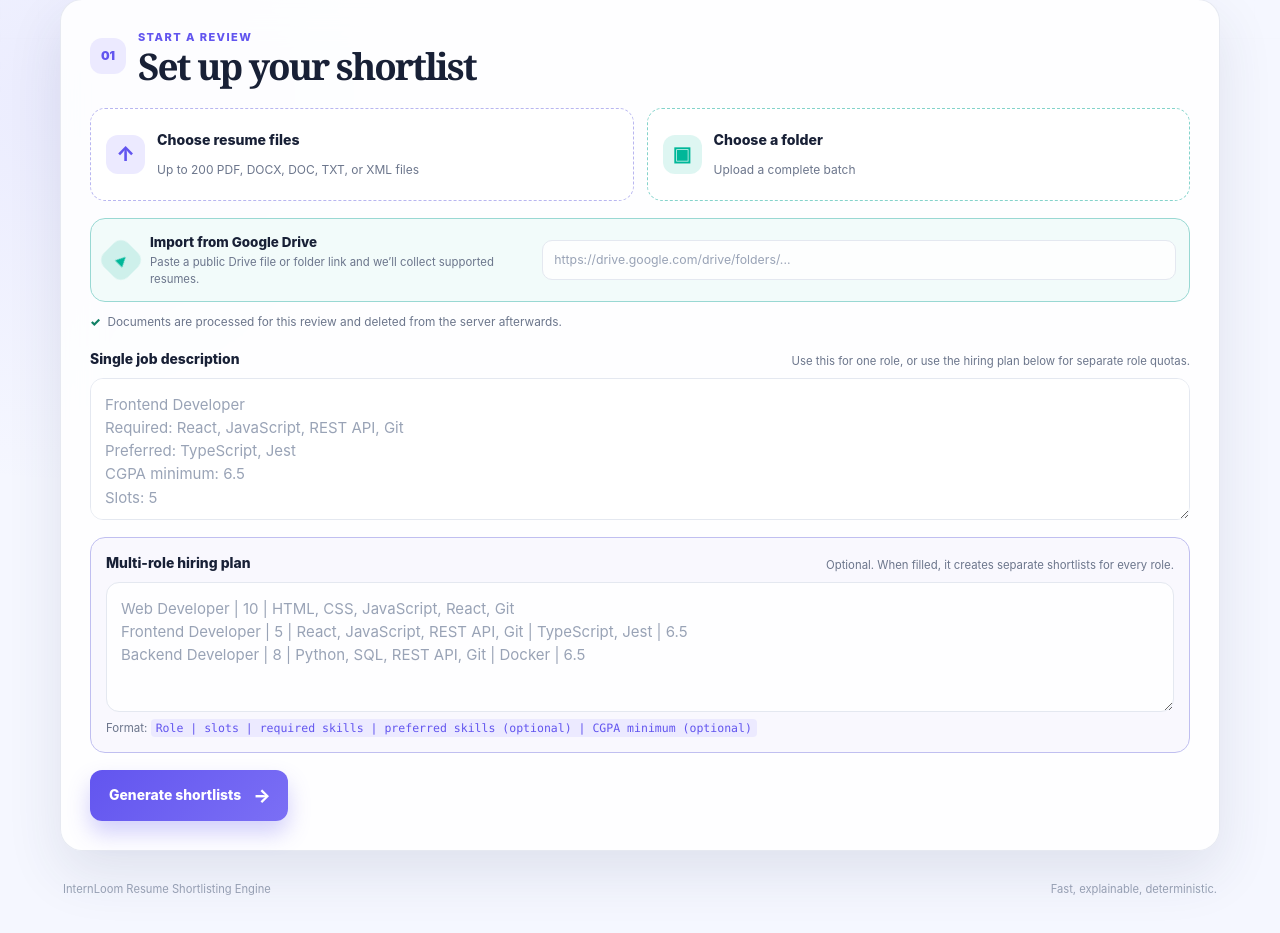
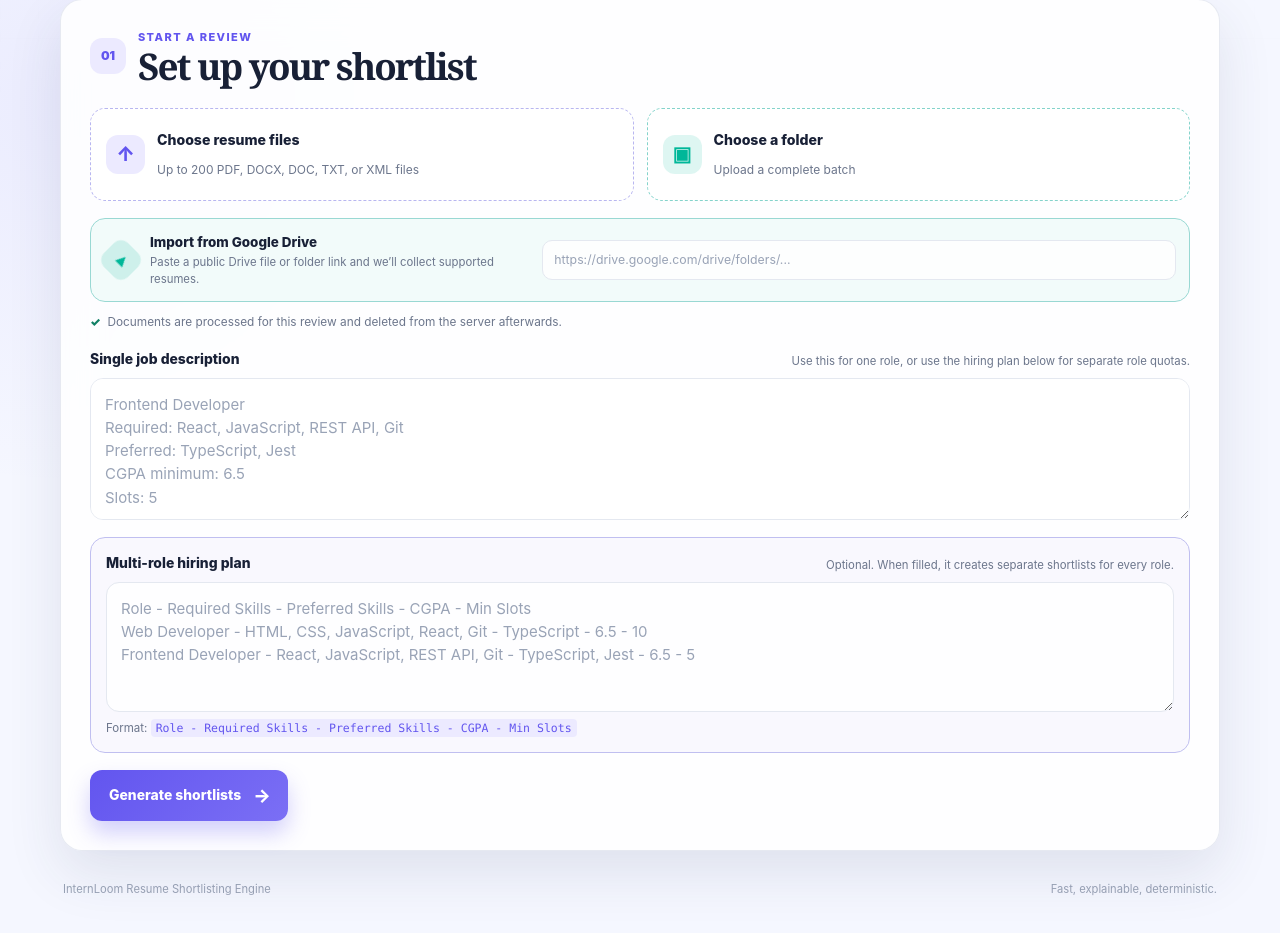
Before and after one commit to AdityaBunna07/internloom-resume-shortlisting-engine, a Flask app: page / in a window 1280 px wide. Shown: the part 494-1427 px from the top of the page. Run offline with Flask 3, Linux system fonts and the light colour scheme.

Commit message:
Accept role skills CGPA slot hiring format

```diff
--- a/app.py
+++ b/app.py
@@ -84,14 +84,20 @@ def jds_from_hiring_plan(text: str) -> list[dict]:
     plans = []
     for line_number, raw_line in enumerate(text.splitlines(), start=1):
         line = raw_line.strip()
-        if not line or line.startswith("#"):
+        if not line or line.startswith("#") or ("role" in line.lower() and "required" in line.lower() and "slot" in line.lower()):
             continue
-        parts = [part.strip() for part in line.split("|")]
-        if len(parts) < 3:
-            raise ValueError(f"Hiring plan line {line_number} must use: Role | slots | required skills.")
-        role, slot_text, required_text = parts[:3]
-        preferred_text = parts[3] if len(parts) > 3 else ""
-        cgpa_text = parts[4] if len(parts) > 4 else "0"
+        if "|" in line:
+            parts = [part.strip() for part in line.split("|")]
+            if len(parts) < 3:
+                raise ValueError(f"Hiring plan line {line_number} must use: Role | slots | required skills.")
+            role, slot_text, required_text = parts[:3]
+            preferred_text = parts[3] if len(parts) > 3 else ""
+            cgpa_text = parts[4] if len(parts) > 4 else "0"
+        else:
+            parts = [part.strip() for part in re.split(r"\s+-\s+", line)]
+            if len(parts) < 5:
+                raise ValueError(f"Hiring plan line {line_number} must use: Role - Required Skills - Preferred Skills - CGPA - Min Slots.")
+            role, required_text, preferred_text, cgpa_text, slot_text = parts[:5]
         if not role:
             raise ValueError(f"Hiring plan line {line_number} needs a role name.")
         try:
--- a/streamlit_app.py
+++ b/streamlit_app.py
@@ -109,8 +109,8 @@ single_jd = st.text_area(
 )
 hiring_plan = st.text_area(
     "Multi-role hiring plan (optional)",
-    placeholder="Web Developer | 10 | HTML, CSS, JavaScript, React, Git\nFrontend Developer | 5 | React, JavaScript, REST API, Git | TypeScript, Jest | 6.5",
-    help="Format: Role | slots | required skills | preferred skills (optional) | CGPA minimum (optional)",
+    placeholder="Role - Required Skills - Preferred Skills - CGPA - Min Slots\nWeb Developer - HTML, CSS, JavaScript, React, Git - TypeScript - 6.5 - 10\nFrontend Developer - React, JavaScript, REST API, Git - TypeScript, Jest - 6.5 - 5",
+    help="Format: Role - Required Skills - Preferred Skills - CGPA - Min Slots",
     height=150,
 )
 
--- a/templates/index.html
+++ b/templates/index.html
@@ -31,7 +31,7 @@
         <div class="drive-import"><span class="drive-icon">&#9656;</span><div><label for="drive_link">Import from Google Drive</label><p>Paste a public Drive file or folder link and we’ll collect supported resumes.</p></div><input id="drive_link" name="drive_link" type="url" inputmode="url" placeholder="https://drive.google.com/drive/folders/..." aria-describedby="drive-help"><span id="drive-help" class="sr-only">Only public Google Drive file and folder links are supported.</span></div>
         <p class="privacy-note"><span>&#10003;</span> Documents are processed for this review and deleted from the server afterwards.</p>
         <div class="jd-group"><div class="field-head"><label for="job_description">Single job description</label><span>Use this for one role, or use the hiring plan below for separate role quotas.</span></div><textarea id="job_description" name="job_description" placeholder="Frontend Developer&#10;Required: React, JavaScript, REST API, Git&#10;Preferred: TypeScript, Jest&#10;CGPA minimum: 6.5&#10;Slots: 5">{{ jd_text or '' }}</textarea></div>
-        <div class="hiring-plan"><div class="field-head"><label for="hiring_plan">Multi-role hiring plan</label><span>Optional. When filled, it creates separate shortlists for every role.</span></div><textarea id="hiring_plan" name="hiring_plan" placeholder="Web Developer | 10 | HTML, CSS, JavaScript, React, Git&#10;Frontend Developer | 5 | React, JavaScript, REST API, Git | TypeScript, Jest | 6.5&#10;Backend Developer | 8 | Python, SQL, REST API, Git | Docker | 6.5">{{ hiring_plan or '' }}</textarea><p>Format: <code>Role | slots | required skills | preferred skills (optional) | CGPA minimum (optional)</code></p></div>
+        <div class="hiring-plan"><div class="field-head"><label for="hiring_plan">Multi-role hiring plan</label><span>Optional. When filled, it creates separate shortlists for every role.</span></div><textarea id="hiring_plan" name="hiring_plan" placeholder="Role - Required Skills - Preferred Skills - CGPA - Min Slots&#10;Web Developer - HTML, CSS, JavaScript, React, Git - TypeScript - 6.5 - 10&#10;Frontend Developer - React, JavaScript, REST API, Git - TypeScript, Jest - 6.5 - 5">{{ hiring_plan or '' }}</textarea><p>Format: <code>Role - Required Skills - Preferred Skills - CGPA - Min Slots</code></p></div>
         <button class="primary-action" type="submit"><span class="button-text">Generate shortlists</span><span class="button-arrow">&#8594;</span><span class="button-loader" aria-hidden="true"></span></button>
         <p class="form-progress" aria-live="polite">Downloading and parsing resumes. A 200-resume batch can take up to a minute.</p>
       </form>
```
Also changed, not shown: README.md.
